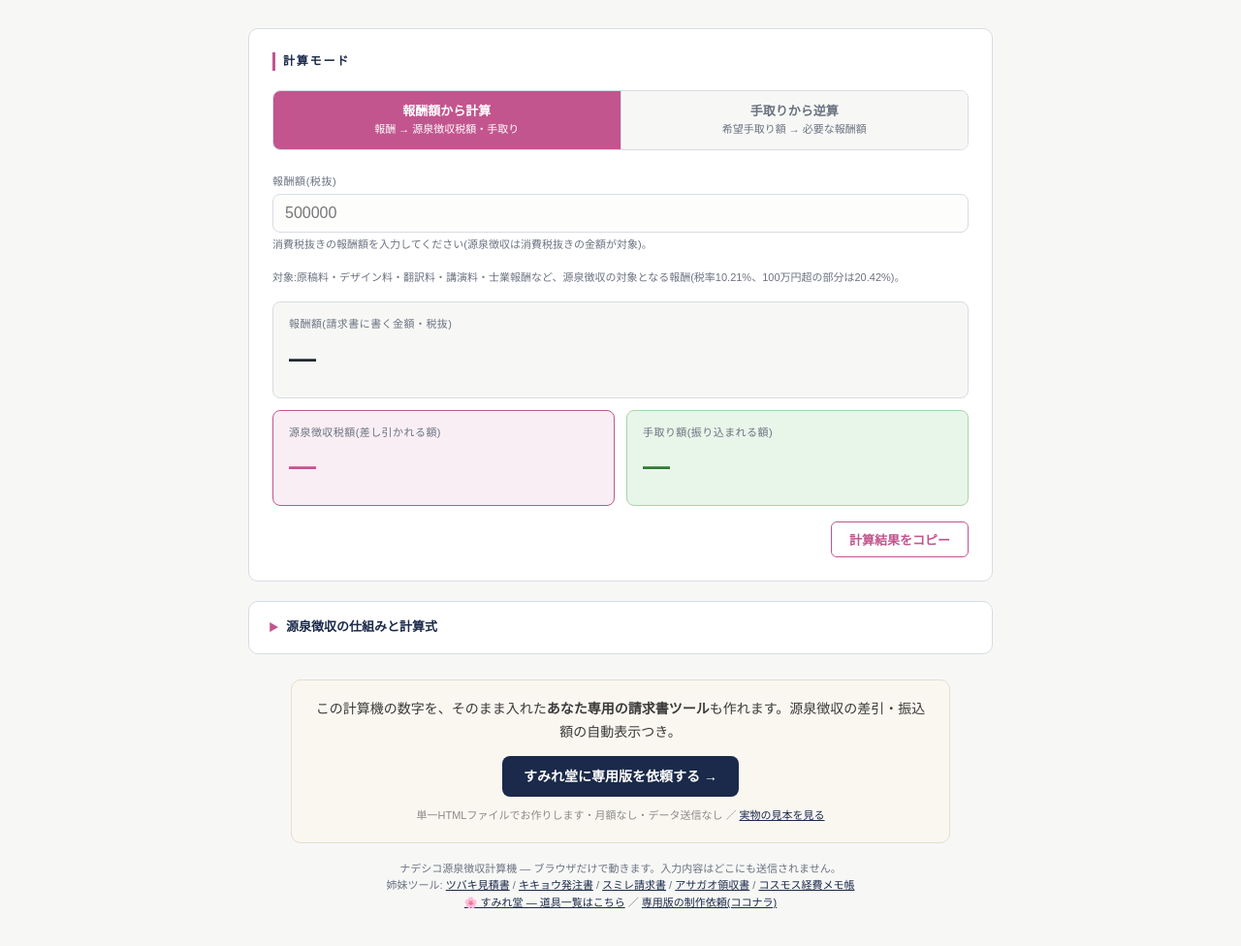
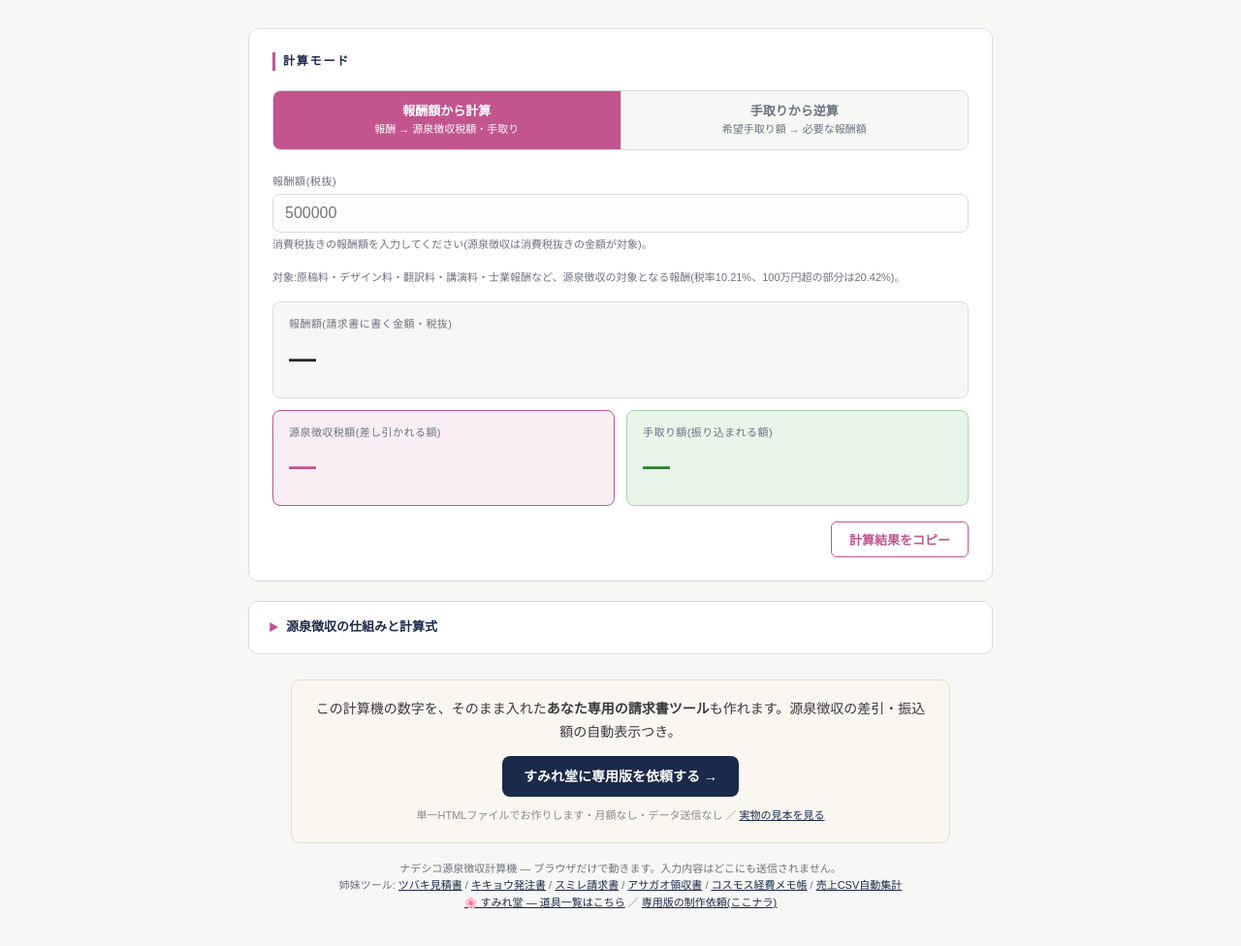
Before and after one commit to taku0826/nadeshiko-tax, a plain HTML site: page index.html in a window 1280 px wide. Shown: the part 60-1036 px from the top of the page at 97% size. Drawn offline with Linux system fonts and the light colour scheme.

Commit message:
feat: 姉妹ツールフッターに売上CSV自動集計リンクを追加

```diff
--- a/index.html
+++ b/index.html
@@ -362,8 +362,9 @@
     <a href="https://taku0826.github.io/kikyo-order/">キキョウ発注書</a> /
     <a href="https://taku0826.github.io/sumire-invoice/">スミレ請求書</a> /
     <a href="https://taku0826.github.io/asagao-receipt/">アサガオ領収書</a> /
-    <a href="https://taku0826.github.io/kosmos-keihi/">コスモス経費メモ帳</a><br>
-    <a href="https://taku0826.github.io/sumiredo-portal/">🌸 すみれ堂 — 道具一覧はこちら</a> ／ <a href="https://coconala.com/services/4269975" target="_blank" rel="noopener">専用版の制作依頼(ココナラ)</a>
+    <a href="https://taku0826.github.io/kosmos-keihi/">コスモス経費メモ帳</a> /
+    <a href="https://taku0826.github.io/sumiredo-portal/samples/auto-report/">売上CSV自動集計</a><br>
+    <a href="https://taku0826.github.io/sumiredo-portal/">🌸 すみれ堂 — 道具一覧はこちら</a> ／ <a href="https://coconala.com/services/4269975" target="_blank" rel="noopener">専用版の制作依頼(ここナラ)</a>
   </footer>
 
 </main>
```
